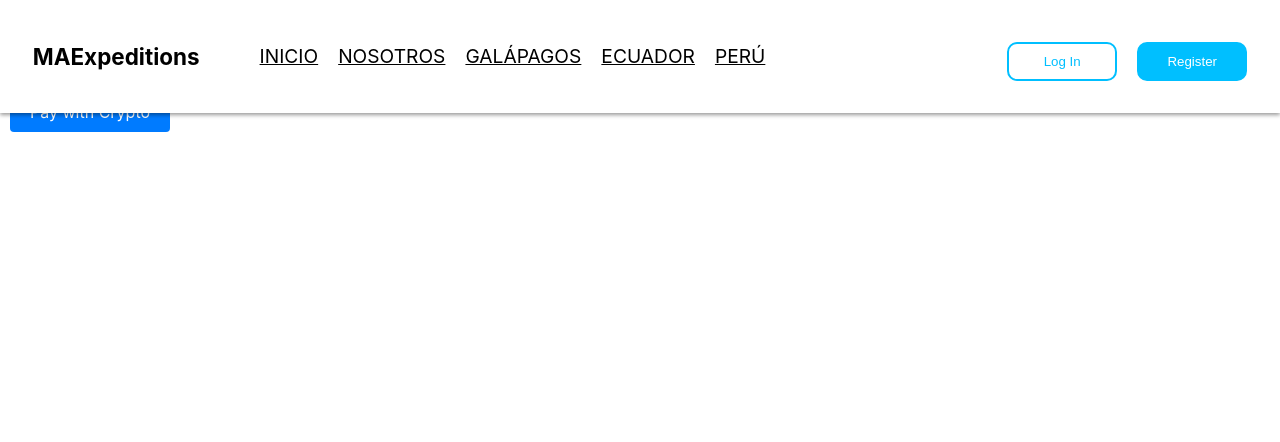
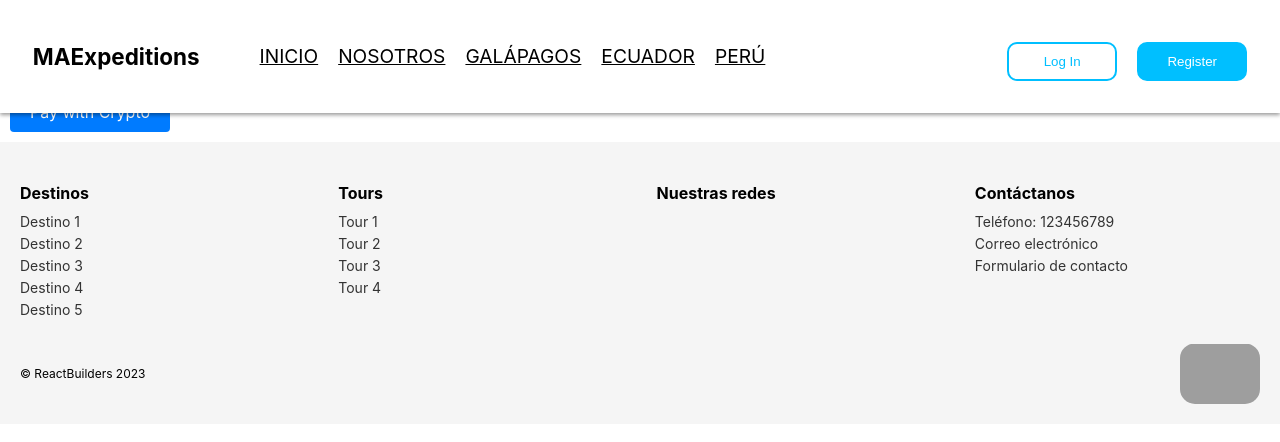
Before and after one commit to 123-code/Travel-Web-App, a React (Create React App) app in the folder travel/: page /checkout in a window 1280 px wide. Shown: the top 442 px of the page. Built offline with nearby package versions, Linux system fonts and the light colour scheme; grey boxes are pictures that could not be loaded.

Commit message:
Creacion Footer

```diff
--- a/travel/src/App.js
+++ b/travel/src/App.js
@@ -10,6 +10,7 @@ import EcuadorPage from './Pages/AmazonPage';
 import CoastPage from './Pages/CoastPage';
 import  Login from './Components/AuthForm';
 import Payments from './Pages/Payments';
+import Footer from './Components/Footer';
 
 import './App.css';
 
@@ -37,9 +38,11 @@ export default class App extends React.Component {
         </div>
       <div>
        <Navbar/>
+       <Footer></Footer>
       </div>
       </div>
      </Router>
+
    );
   }
 }
--- /dev/null
+++ b/travel/src/Components/Footer.jsx
@@ -0,0 +1,52 @@
+import React from 'react';
+import '../Styling/Footer.css'
+
+const Footer = () => {
+  return (
+    <footer>
+      <div className="footer__container">
+        <div className="footer__column">
+          <h4>Destinos</h4>
+          <ul>
+            <li><a href="#">Destino 1</a></li>
+            <li><a href="#">Destino 2</a></li>
+            <li><a href="#">Destino 3</a></li>
+            <li><a href="#">Destino 4</a></li>
+            <li><a href="#">Destino 5</a></li>
+          </ul>
+        </div>
+        <div className="footer__column">
+          <h4>Tours</h4>
+          <ul>
+            <li><a href="#">Tour 1</a></li>
+            <li><a href="#">Tour 2</a></li>
+            <li><a href="#">Tour 3</a></li>
+            <li><a href="#">Tour 4</a></li>
+          </ul>
+        </div>
+        <div className="footer__column">
+          <h4>Nuestras redes</h4>
+          <ul className="social-icons">
+            <li><a href="#"><i className="fa fa-facebook"></i></a></li>
+            <li><a href="#"><i className="fa fa-twitter"></i></a></li>
+            <li><a href="#"><i className="fa fa-instagram"></i></a></li>
+          </ul>
+        </div>
+        <div className="footer__column">
+          <h4>Contáctanos</h4>
+          <ul>
+            <li><a href="#">Teléfono: 123456789</a></li>
+            <li><a href="#">Correo electrónico</a></li>
+            <li><a href="#">Formulario de contacto</a></li>
+          </ul>
+        </div>
+      </div>
+      <div className="footer__bottom">
+        <p>© ReactBuilders 2023</p>
+        <img src="logo.png" alt="ReactBuilders" />
+      </div>
+    </footer>
+  );
+};
+
+export default Footer;
--- a/travel/src/Components/SplitPage.jsx
+++ b/travel/src/Components/SplitPage.jsx
@@ -5,7 +5,7 @@ import '../Styling/SplitPage.css'
 const SplitPage = () => {
   return (
     <div className='wrapperAbout' style={{ display: 'flex', height: '100vh', backgroundColor: '#f7f7f7' }}>
-      <div style={{ flex: 1.5}}>
+      <div className='cont' style={{ flex: 1.5}}>
         <h1 className='h1S' style={{ margin: '2rem 1rem', textAlign: 'justify' }}>Nosotros</h1>
         <img src='https://i.ibb.co/DrSJWVr/thumbnail-de7286cd-129b-47f0-8e03-5c89cf93e493-1-1.png' alt="Imagen" style={{ width: '100%', height: 'auto' ,  margin: '2rem 1rem',}} />
         <p style={{ margin: '2rem 1rem', textAlign: 'justify' }}>
--- a/travel/src/Styling/Destinos.css
+++ b/travel/src/Styling/Destinos.css
@@ -1,5 +1,6 @@
 .destinos-wrapper {
     background-color: #f7f7f7;
+    margin-bottom: 100px;
   }
 
   .imgDestinos {
--- /dev/null
+++ b/travel/src/Styling/Footer.css
@@ -0,0 +1,85 @@
+footer {
+    background-color: #f5f5f5;
+    padding: 20px;
+    font-size: 14px;
+    display: flex;
+    flex-wrap: wrap;
+    justify-content: space-between;
+    align-items: center;
+  }
+
+  .footer__container {
+
+    display: flex;
+    justify-content: space-between;
+    flex-grow: 1;
+    flex-basis: 0;
+    width: 100%;
+  }
+
+  .footer__column {
+    width: 23%;
+    text-align: left;
+  }
+
+  .footer__column h4 {
+    font-size: 16px;
+    margin-bottom: 10px;
+  }
+
+  .footer__column ul {
+    list-style: none;
+    margin: 0;
+    padding: 0;
+  }
+
+  .footer__column li {
+    margin-bottom: 5px;
+  }
+
+  .footer__column a {
+    color: #333;
+    text-decoration: none;
+  }
+
+  .footer__column a:hover {
+    text-decoration: underline;
+  }
+
+  .social-icons {
+    display: flex;
+    list-style: none;
+    margin: 0;
+    padding: 0;
+  }
+
+  .social-icons li {
+    margin-right: 10px;
+  }
+
+  .social-icons a {
+    color:#3b5998;
+}
+
+.social-icons a:hover {
+color: #4267b2;
+}
+
+.footer__bottom {
+width: 100%;
+margin-top: 20px;
+display: flex;
+justify-content: space-between;
+align-items: center;
+}
+
+.footer__bottom p {
+font-size: 12px;
+margin: 0;
+}
+
+.footer__bottom img {
+max-width: 80px;
+height: auto;
+margin-left: auto;
+}
--- a/travel/src/Styling/SplitPage.css
+++ b/travel/src/Styling/SplitPage.css
@@ -25,8 +25,12 @@
   .wrapperAbout {
     background-color: #f7f7f7;
     margin-top: 100px;
-    margin-bottom: 0%;
+    margin-bottom: 100px;
   }
   .parrafoF{
     margin-bottom: 200px;
   }
+
+  .cont{
+    margin-bottom: 100px;
+  }
--- a/travel/src/Styling/Testimonials.css
+++ b/travel/src/Styling/Testimonials.css
@@ -35,5 +35,5 @@
 
 .containerTesti{
   margin-top: 100px;
-
+  margin-bottom: 100px;
 }
```
